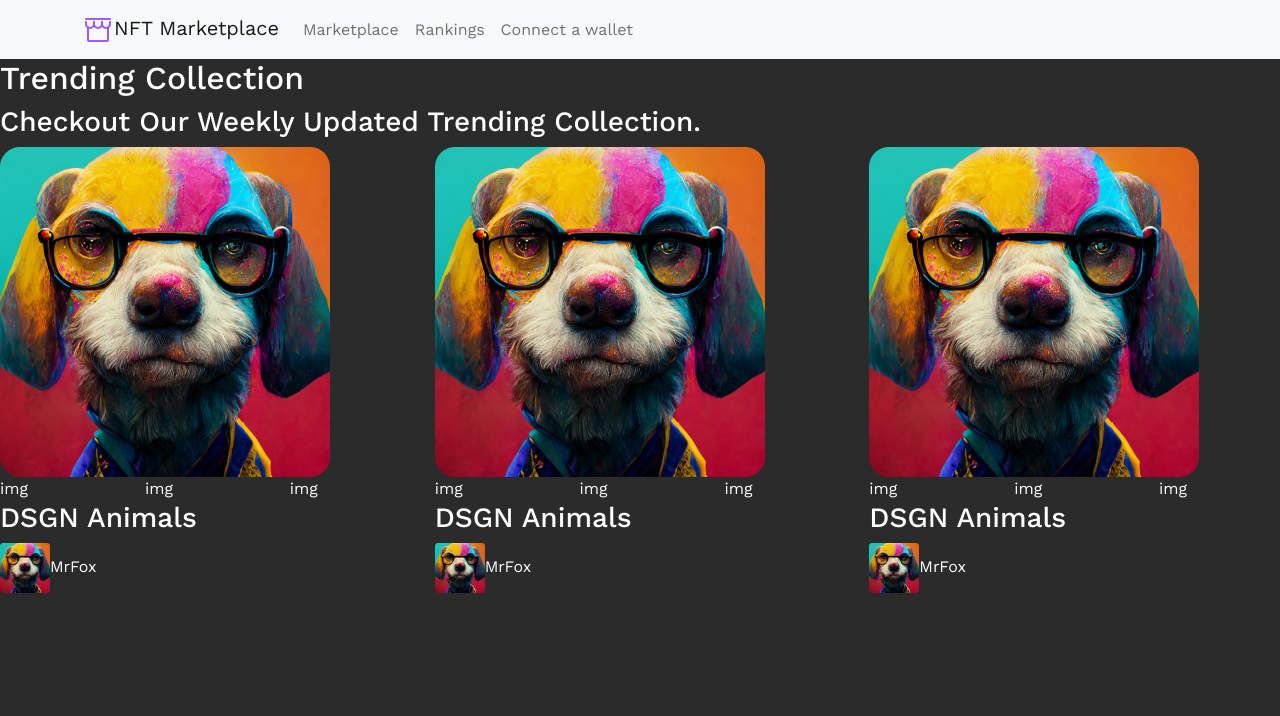
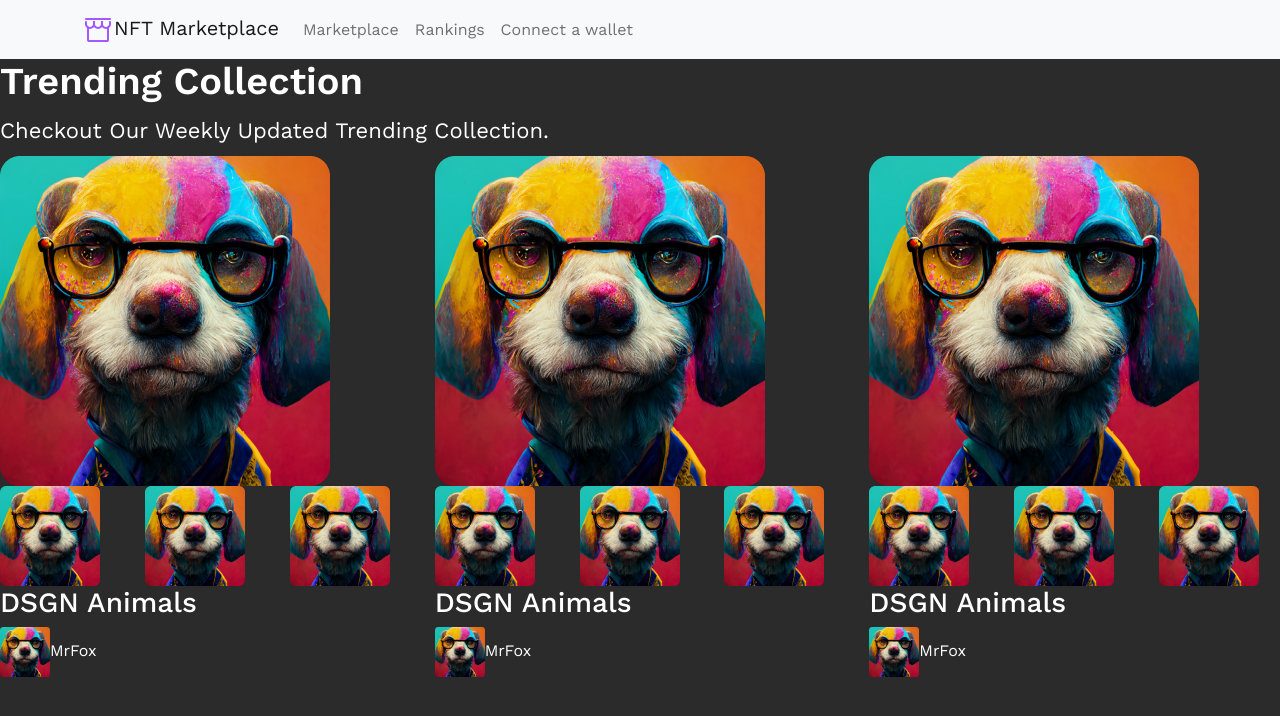
Before and after one commit to kingkwongsta/nft-marketplace, a Next.js app: page / in a window 1280 px wide. Shown: the top 716 px of the page. Built offline with nearby package versions, Linux system fonts and the light colour scheme.

Commit message:
component level css for top section

```diff
--- a/components/trending.jsx
+++ b/components/trending.jsx
@@ -1,9 +1,8 @@
 import React from "react";
-import Image from "next/image";
-import Container from "react-bootstrap/Container";
 import Row from "react-bootstrap/Row";
 import Col from "react-bootstrap/Col";
 import TrendingCard from "./trendingcard";
+import styles from "./trending.module.css";
 
 export default function Trending() {
   function renderTrendingCards() {
@@ -18,8 +17,8 @@ export default function Trending() {
   }
   return (
     <div className="trending">
-      <h2 className="trending-title">Trending Collection</h2>
-      <h3 className="trending-desc">
+      <h2 className={styles.title}>Trending Collection</h2>
+      <h3 className={styles.desc}>
         Checkout Our Weekly Updated Trending Collection.
       </h3>
       <div className="trending-collection">
--- /dev/null
+++ b/components/trending.module.css
@@ -0,0 +1,15 @@
+.title {
+  font-family: "Work Sans";
+  font-style: normal;
+  font-weight: 600;
+  font-size: 38px;
+  line-height: 120%;
+  text-transform: capitalize;
+}
+.desc {
+  font-family: "Work Sans";
+  font-style: normal;
+  font-weight: 400;
+  font-size: 22px;
+  line-height: 160%;
+}
--- a/components/trendingcard.jsx
+++ b/components/trendingcard.jsx
@@ -10,13 +10,19 @@ export default function TrendingCard({}) {
     <div className="trending-card">
       <Row>
         <Col sm={12}>
-          <Image src={trendPlaceholder} alt="absdf" />
+          <Image src={trendPlaceholder} alt="absdf" width={330} />
         </Col>
       </Row>
       <Row>
-        <Col sm={4}>img</Col>
-        <Col sm={4}>img</Col>
-        <Col sm={4}>img</Col>
+        <Col sm={4}>
+          <Image src={trendPlaceholder} alt="absdf" width={100} />
+        </Col>
+        <Col sm={4}>
+          <Image src={trendPlaceholder} alt="absdf" width={100} />
+        </Col>
+        <Col sm={4}>
+          <Image src={trendPlaceholder} alt="absdf" width={100} />
+        </Col>
       </Row>
       <h3 className="trending-collection-name">DSGN Animals</h3>
       <div className="trending-collection-info">
```
